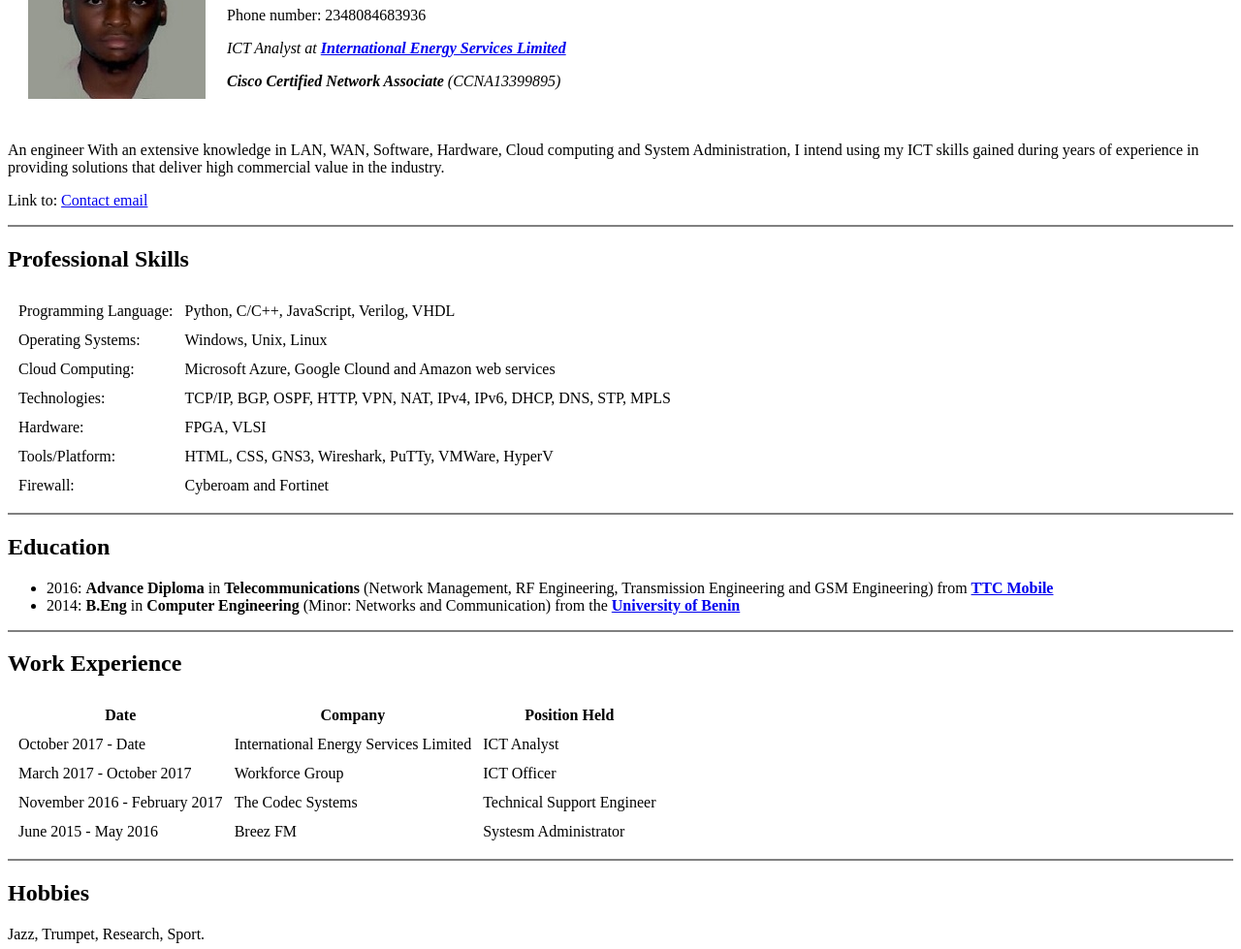
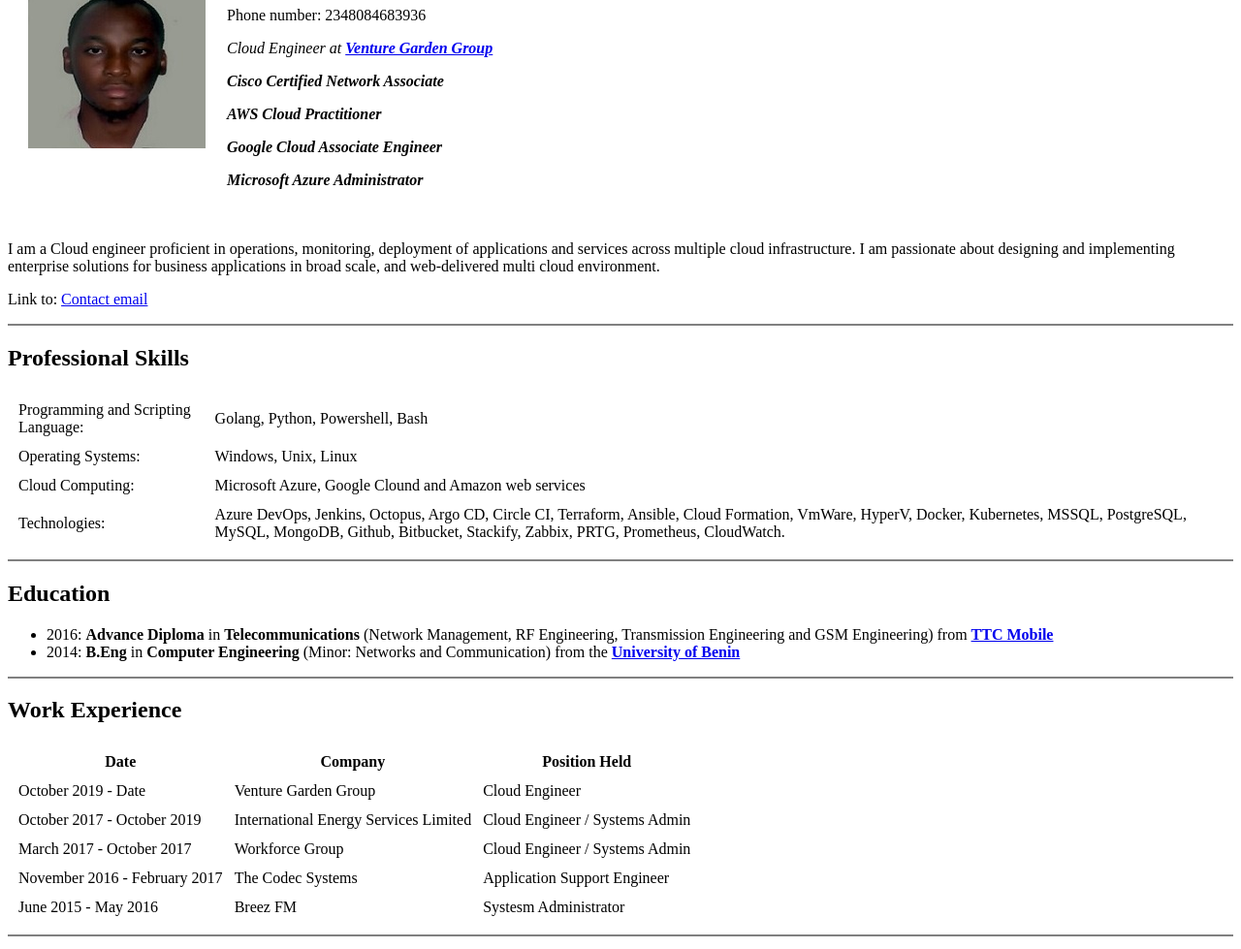
Before and after one commit to bodeabbey/cv, a plain HTML site: page index.html in a window 1280 px wide. Shown: the part 102-1081 px from the top of the page at 97% size. Drawn offline with Linux system fonts and the light colour scheme.

Commit message:
Update index.html
Edit my cv

```diff
--- a/index.html
+++ b/index.html
@@ -9,26 +9,26 @@
 <body>
   <table cellspacing="20">
     <tr>
-      <td><img src="Dpimage.jpg" alt="ICT Analyst"></td>
+      <td><img src="Dpimage.jpg" alt="Cloud Engineer"></td>
       <td>
           <h1>Ogundipe, O David</h1>
           <p>Phone number: 2348084683936 </p>
-          <p><em>ICT Analyst at <strong><a href="www.ieslglobal.com" target="_blank">International Energy Services Limited</a></strong></em></p>
-          <p><em><strong>Cisco Certified Network Associate</strong> (CCNA13399895)</em></p>
+          <p><em>Cloud Engineer at <strong><a href="www.venturegardengroup.com" target="_blank">Venture Garden Group</a></strong></em></p>
+          <p><em><strong>Cisco Certified Network Associate</strong></em></p>
+          <p><em><strong>AWS Cloud Practitioner</strong></em></p>
+          <p><em><strong>Google Cloud Associate Engineer</em></p>
+          <p><em><strong>Microsoft Azure Administrator</em></p>
       </td>
     </tr>
   </table>
-  <p>An engineer With an extensive knowledge in LAN, WAN, Software, Hardware, Cloud computing and System Administration,
-    I intend using my ICT skills gained during years of experience in providing solutions
-    that deliver high commercial value in the industry.
-  </p>
-  <p>Link to: <a href="mailto:ogundipe.od@gmail.com">Contact email</a></p>
+  <p>I am a Cloud engineer proficient in operations, monitoring, deployment of applications and services across multiple cloud infrastructure. I am passionate about designing and implementing enterprise solutions for business applications in broad scale, and web-delivered multi cloud environment.</p>
+  <p>Link to: <a href="mailto:ogundipe.olab@gmail.com">Contact email</a></p>
   <hr size=2 noshade>
   <h2>Professional Skills</h2>
   <table cellspacing="10 0 10 0">
     <tr>
-      <td>Programming Language:</td>
-      <td>Python, C/C++, JavaScript, Verilog, VHDL</td>
+      <td>Programming and Scripting Language:</td>
+      <td>Golang, Python, Powershell, Bash</td>
     </tr>
     <tr>
       <td>Operating Systems:</td>
@@ -40,19 +40,7 @@
     </tr>
     <tr>
       <td>Technologies:</td>
-      <td>TCP/IP, BGP, OSPF, HTTP, VPN, NAT, IPv4, IPv6, DHCP, DNS, STP, MPLS</td>
-    </tr>
-    <tr>
-      <td>Hardware:</td>
-      <td>FPGA, VLSI</td>
-    </tr>
-    <tr>
-      <td>Tools/Platform:</td>
-      <td>HTML, CSS, GNS3, Wireshark, PuTTy, VMWare, HyperV</td>
-    </tr>
-    <tr>
-      <td>Firewall:</td>
-      <td>Cyberoam and Fortinet</td>
+      <td>Azure DevOps, Jenkins, Octopus, Argo CD, Circle CI, Terraform, Ansible, Cloud Formation, VmWare, HyperV, Docker, Kubernetes, MSSQL, PostgreSQL, MySQL, MongoDB, Github, Bitbucket, Stackify, Zabbix, PRTG, Prometheus, CloudWatch.</td>
     </tr>
   </table>
   <hr size=2 noshade>
@@ -82,19 +70,24 @@
     </thead>
     <tbody>
       <tr>
-        <td>October 2017 - Date</td>
+        <td>October 2019 - Date</td>
+        <td>Venture Garden Group</td>
+        <td>Cloud Engineer</td>
+      </tr>
+      <tr>
+        <td>October 2017 - October 2019</td>
         <td>International Energy Services Limited</td>
-        <td>ICT Analyst</td>
+        <td>Cloud Engineer / Systems Admin</td>
       </tr>
       <tr>
         <td>March 2017 - October 2017</td>
         <td>Workforce Group</td>
-        <td>ICT Officer </td>
+        <td>Cloud Engineer / Systems Admin</td>
       </tr>
       <tr>
         <td>November 2016 - February 2017</td>
         <td>The Codec Systems</td>
-        <td>Technical Support Engineer</td>
+        <td>Application Support Engineer</td>
       </tr>
       <tr>
         <td>June 2015 - May 2016</td>
```
